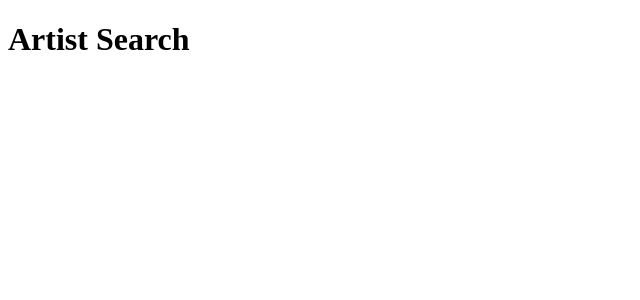
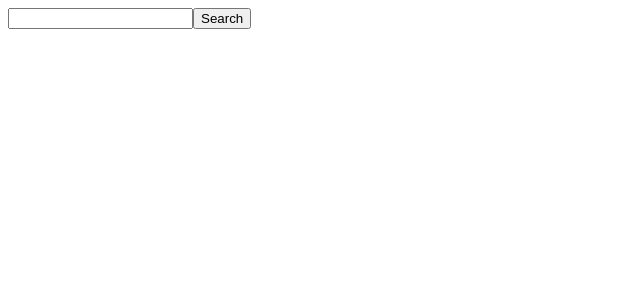
Before and after one commit to alchemy-fullstack-js-spring-2019/artist-search, a React app: page / in a window 1280 px wide. Shown: the top 300 px of the page, without its empty margins (0-640 px from the left). Built offline with nearby package versions, Linux system fonts and the light colour scheme.

Commit message:
search form in app

```diff
--- a/src/components/App.js
+++ b/src/components/App.js
@@ -1,6 +1,6 @@
 import React from 'react';
-import Header from './Header';
+import SearchForm from './SearchForm';
 
 export default function App() {
-  return <Header />;
+  return <SearchForm />;
 }
--- /dev/null
+++ b/src/components/SearchForm.js
@@ -0,0 +1,17 @@
+import React from 'react';
+import PropTypes from 'prop-types';
+
+function SearchForm({ handleSubmit }) {
+  return (
+    <form onSubmit={handleSubmit}>
+      <input type="text" name="search" />
+      <button>Search</button>
+    </form>
+  );
+}
+
+SearchForm.propTypes = {
+  handleSubmit: PropTypes.func.isRequired
+};
+
+export default SearchForm;
```
